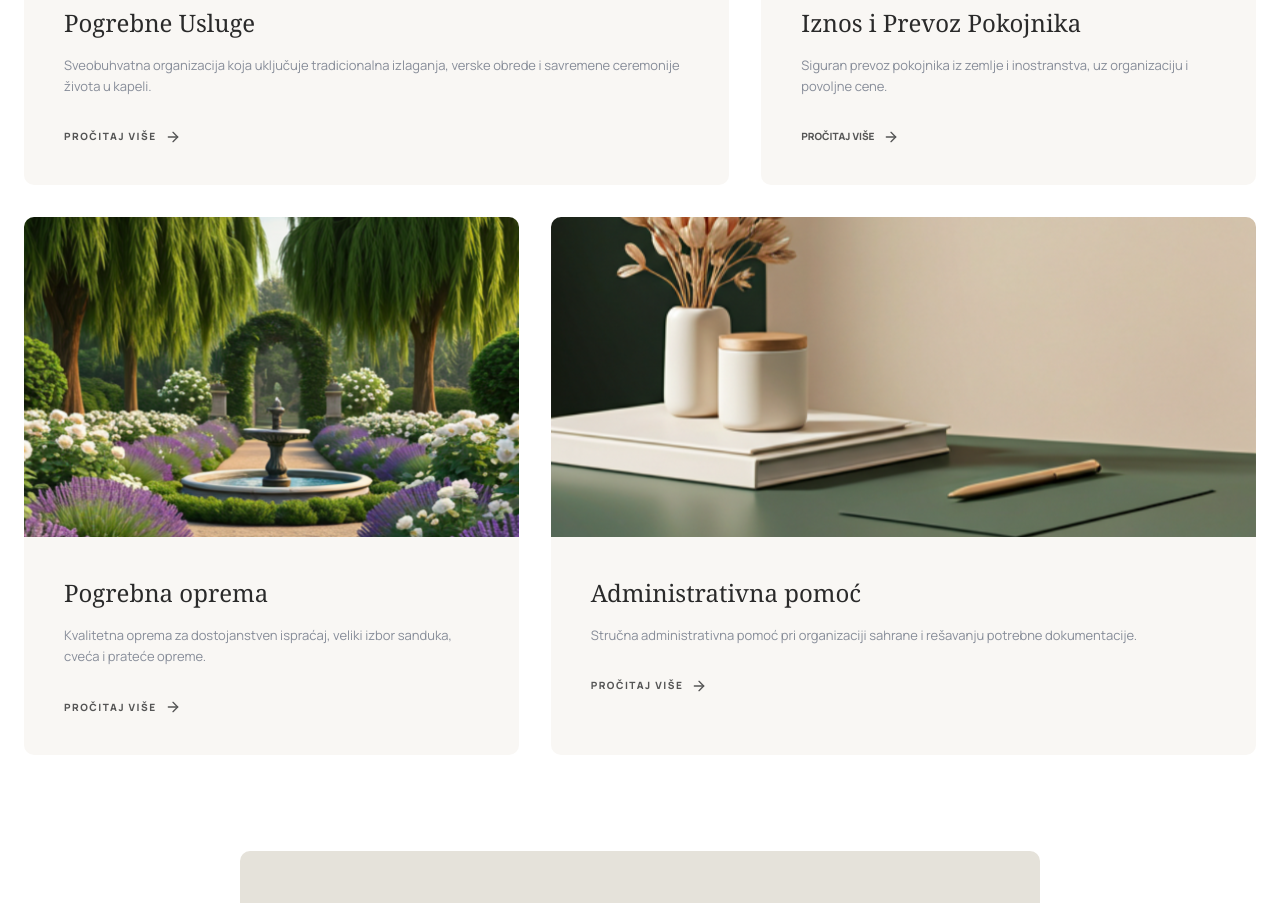
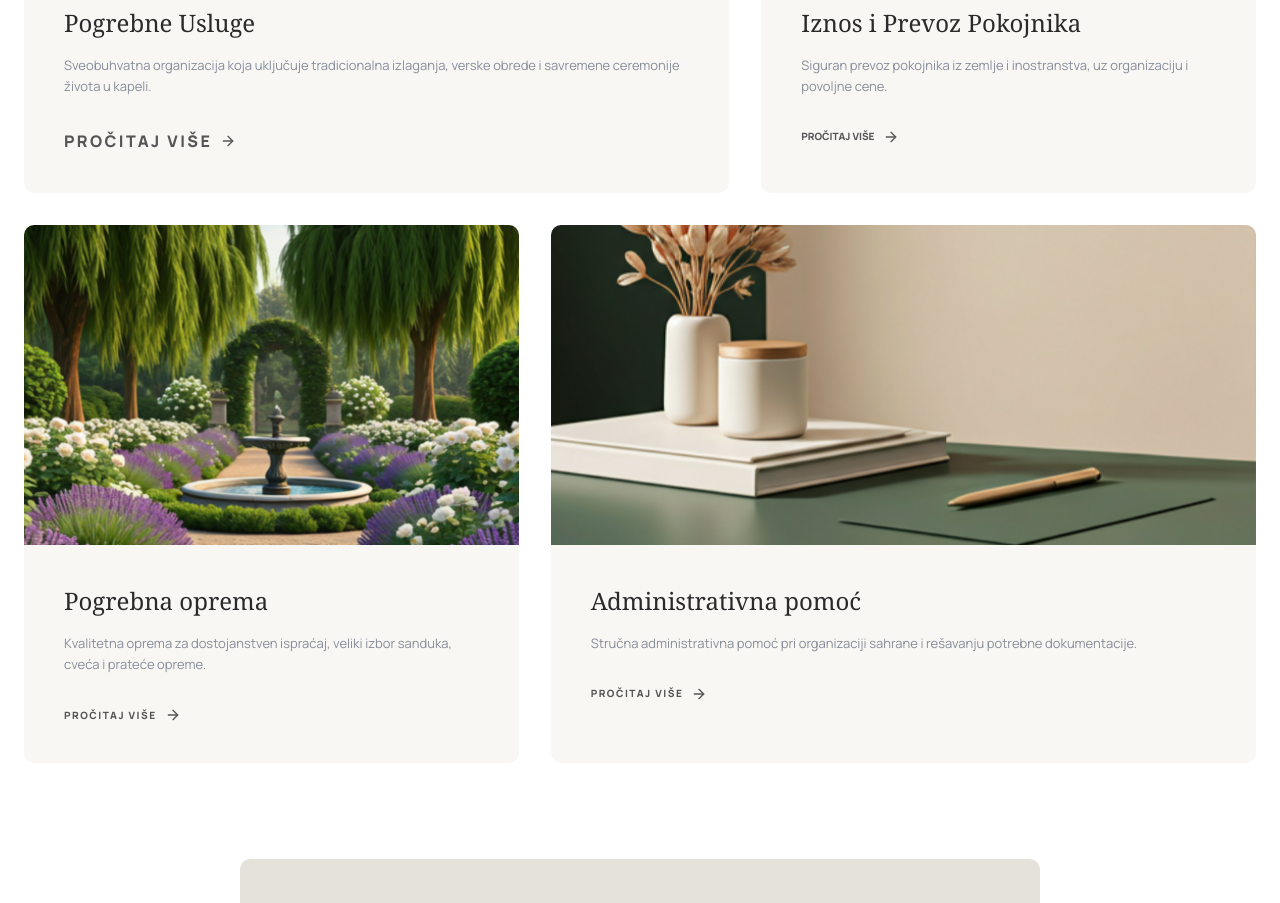
Before and after one commit to matkethekid/rajske-kocije-ui, a Next.js app: page / in a window 1280 px wide. Shown: the part 2000-2903 px from the top of the page. Built offline with nearby package versions, Linux system fonts and the light colour scheme.

Commit message:
home page

```diff
--- a/app/page.tsx
+++ b/app/page.tsx
@@ -125,7 +125,7 @@ export default function Home() {
                   <h3 className="text-2xl font-serif text-[#2a2a2a] mb-4">Pogrebne Usluge</h3>
                   <p className="text-gray-500 text-[13px] leading-relaxed mb-8 opacity-80">
                     Sveobuhvatna organizacija koja uključuje tradicionalna izlaganja, verske obrede i savremene ceremonije života u kapeli.</p>
-                  <button className="flex items-center text-[10px] font-bold tracking-[0.15em] text-[#555] hover:text-black transition-colors uppercase">
+                  <button className="flex items-center font-bold tracking-[0.15em] text-[#555] hover:text-black transition-colors uppercase">
                     PROČITAJ VIŠE <ArrowRight className="ml-2 w-4 h-4" /></button>
                 </div>
               </div>
```
